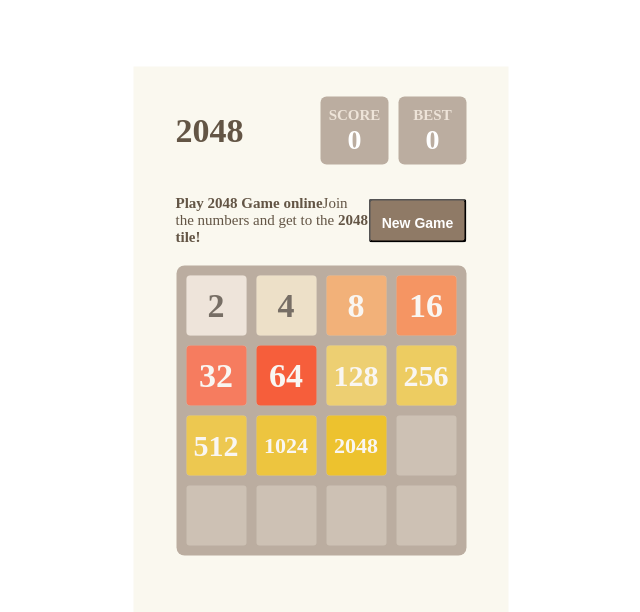
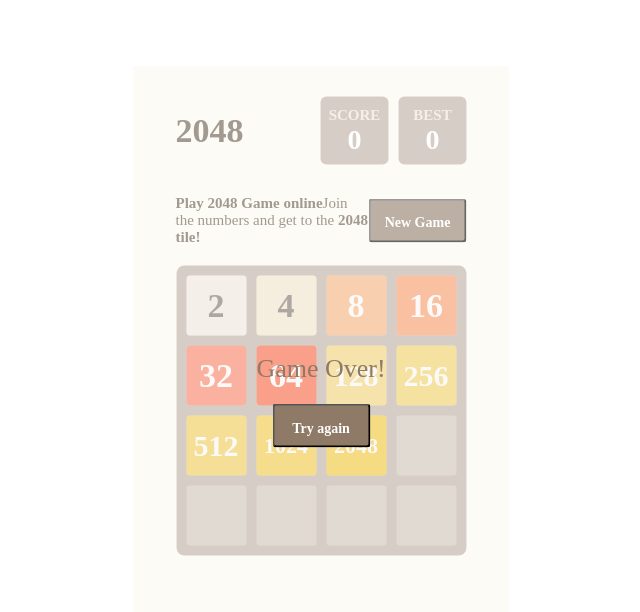
Before and after one commit to zfha/youkeda-2048, a website: page index.html in a window 1280 px wide. Shown: the top 612 px of the page, without its empty margins (319-959 px from the left). Drawn offline with Linux system fonts and the light colour scheme.

Commit message:
feat(加入结束装填): 加入结束状态
fixed

```diff
--- a/index.html
+++ b/index.html
@@ -72,6 +72,10 @@
         <img src="./images/logo.png" />
         <span>出品</span>
       </footer>
+      <div class="mask">
+        <div class="content">Game Over!</div>
+        <button>Try again</button>
+      </div>
     </div>
   </body>
 </html>
--- a/style/desc.scss
+++ b/style/desc.scss
@@ -21,10 +21,6 @@
     line-height: 44px;
     text-align: center;
     font-weight: 700;
-    font-family: Arial, Helvetica, sans-serif;
-
-    &:focus {
-      outline: none;
-    }
+    font-family: Arial-Black;
   }
 }
--- a/style/index.scss
+++ b/style/index.scss
@@ -1,6 +1,13 @@
 p {
   padding: 0;
   margin: 0;
+}
+
+button {
+  cursor: pointer;
+  &:focus {
+    outline: none;
+  }
 }
 
 @import './nav.scss';
@@ -15,6 +22,7 @@ p {
 }
 
 .container {
+  position: relative;
   width: 375px;
   height: 667px;
   position: fixed;
@@ -42,3 +50,37 @@ footer {
     font-weight: 500;
   }
 }
+
+.mask {
+  position: absolute;
+  left: 0;
+  right: 0;
+  top: 0;
+  bottom: 0;
+  display: flex;
+  flex-direction: column;
+  align-items: center;
+  justify-content: center;
+  background-color: rgba(255, 255, 255, 0.4);
+
+  .content {
+    font-family: Arial-Black;
+    font-size: 26px;
+    color: #8f7a67;
+    text-align: center;
+  }
+
+  button {
+    margin-top: 20px;
+    width: 98px;
+    height: 44px;
+    background: #8f7a67;
+    border-radius: 4px;
+    font-size: 14px;
+    color: #ffffff;
+    text-align: center;
+    font-family: Arial-Black;
+    font-weight: 700;
+    line-height: 44px;
+  }
+}
```
Also changed, not shown: style/index.css, 1 other file.
